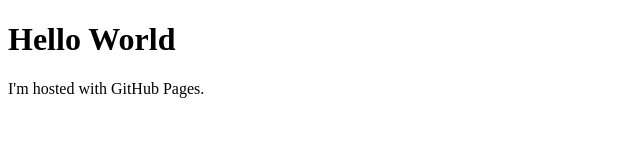
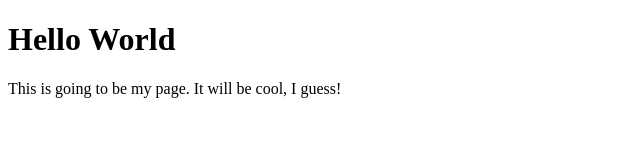
Before and after one commit to osmancakir/osmancakir.github.io, a plain HTML site: page index.html in a window 1280 px wide. Shown: the whole page, without its empty margins (0-640 px from the left). Drawn offline with Linux system fonts and the light colour scheme.

Commit message:
fixed description

```diff
--- a/index.html
+++ b/index.html
@@ -2,6 +2,6 @@
 <html>
 <body>
 <h1>Hello World</h1>
-<p>I'm hosted with GitHub Pages.</p>
+<p>This is going to be my page. It will be cool, I guess!</p>
 </body>
 </html>
```
